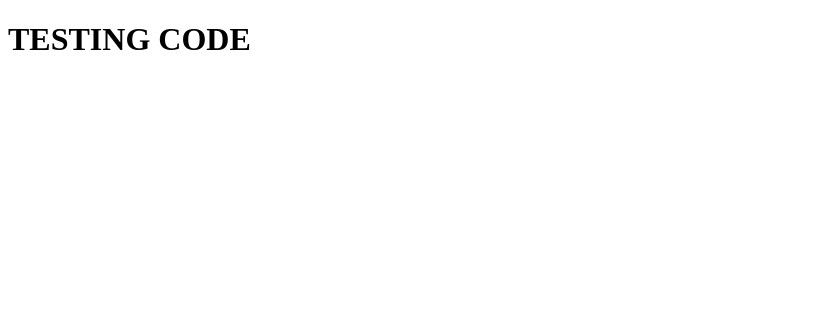
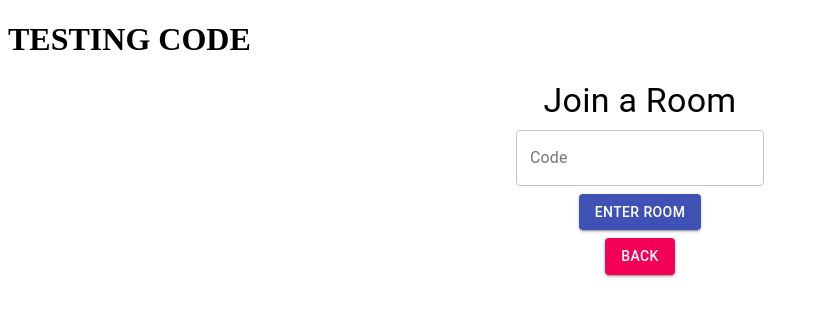
Before and after one commit to NikolaTosic-sudo/react-django_app, a React app in the folder partyControl/frontend/: page /join in a window 1280 px wide. Shown: the top 316 px of the page, without its empty margins (0-819 px from the left). Built offline with nearby package versions, Linux system fonts and the light colour scheme; the HTML template or start-up script is replaced by a standard one.

Commit message:
Update JoinRoomPage.js
Started working on JoinRoomPage, adding some logic and connection to back-end

```diff
--- a/partyControl/frontend/src/components/JoinRoomPage.js
+++ b/partyControl/frontend/src/components/JoinRoomPage.js
@@ -5,12 +5,67 @@
 class JoinRoomPage extends Component {
     constructor(props){
         super(props)
+
+        this.state = {
+            roomCode:"",
+            error: ""
+        }
+    }
+
+    handleTextChange = (e) => {
+        this.setState({
+            roomCode: e.target.value,
+        })
+    }
+
+    roomButtonPressed = () => {
+        const requestOptions = {
+            method: 'POST',
+            headers: {'Content-Type': 'application/json'},
+            body: JSON.stringify({
+                code: this.state.roomCode
+            })
+        }
+        fetch('/api/join-room', requestOptions)
+            .then(response => {
+                if(response.ok){
+                    this.props.history.push(`room/${this.state.roomCode}`)
+                } else {
+                    this.setState({
+                        error: "Room not found."
+                    })
+                }
+        }).catch(error => console.log(error))
     }
 
     render(){
         return (
-            <Grid container spacing={1}>
+            <Grid container spacing={1} align='center'>
+                <Grid item xs={12}>
+                    <Typography variant='h4' component='h4'>
+                        Join a Room
+                    </Typography>
+                </Grid>
 
+                <Grid item xs={12}>
+                    <TextField align='center'
+                        error={this.state.error}
+                        label="Code"
+                        placeholder="Enter a room code"
+                        value={this.state.roomCode}
+                        helper={this.state.error}
+                        variant='outlined'
+                        onChange={this.handleTextChange}
+                    />
+                </Grid>
+
+                <Grid item xs={12}>
+                    <Button variant='contained' color='primary' onClick={this.roomButtonPressed}>Enter Room</Button>
+                </Grid>
+
+                <Grid item xs={12}>
+                    <Button variant='contained' color='secondary' to='/' component={Link}>Back</Button>
+                </Grid>
             </Grid>
         )
     }
```
